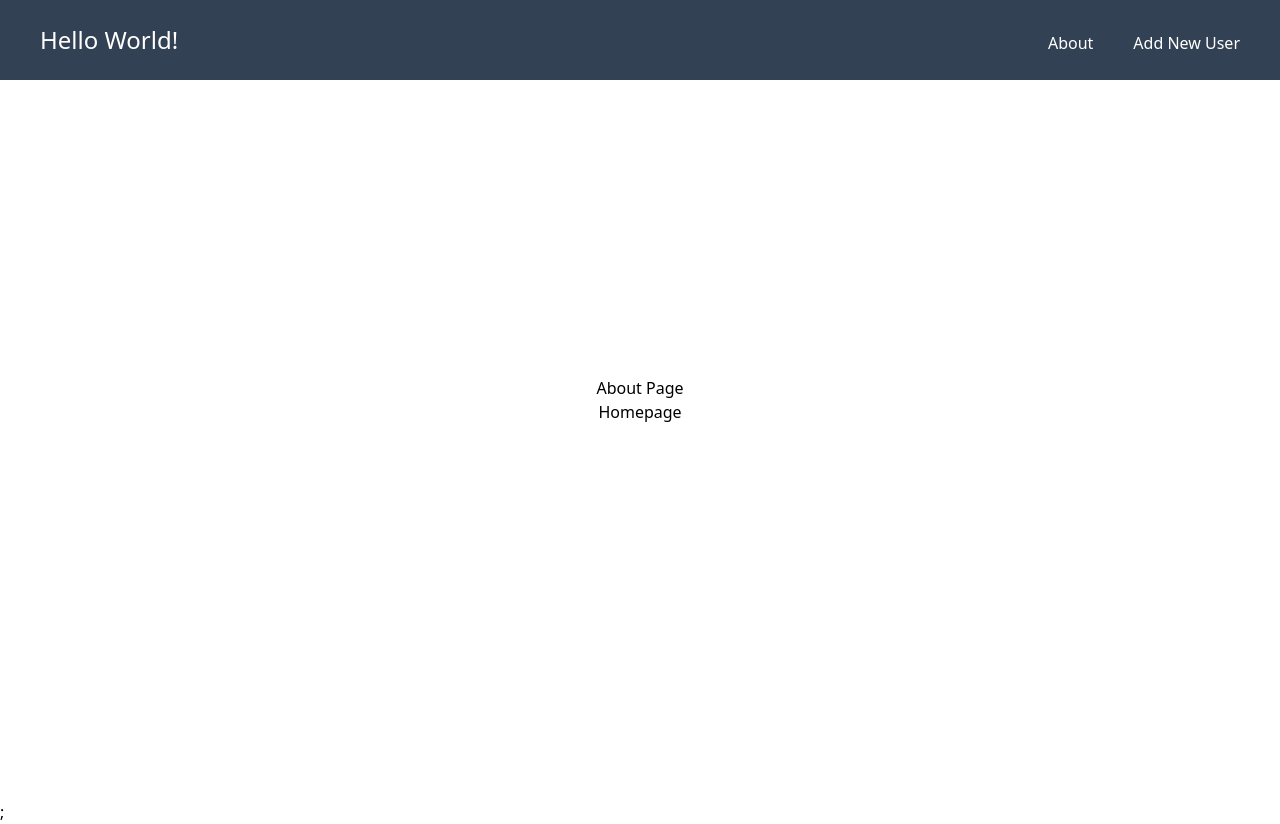
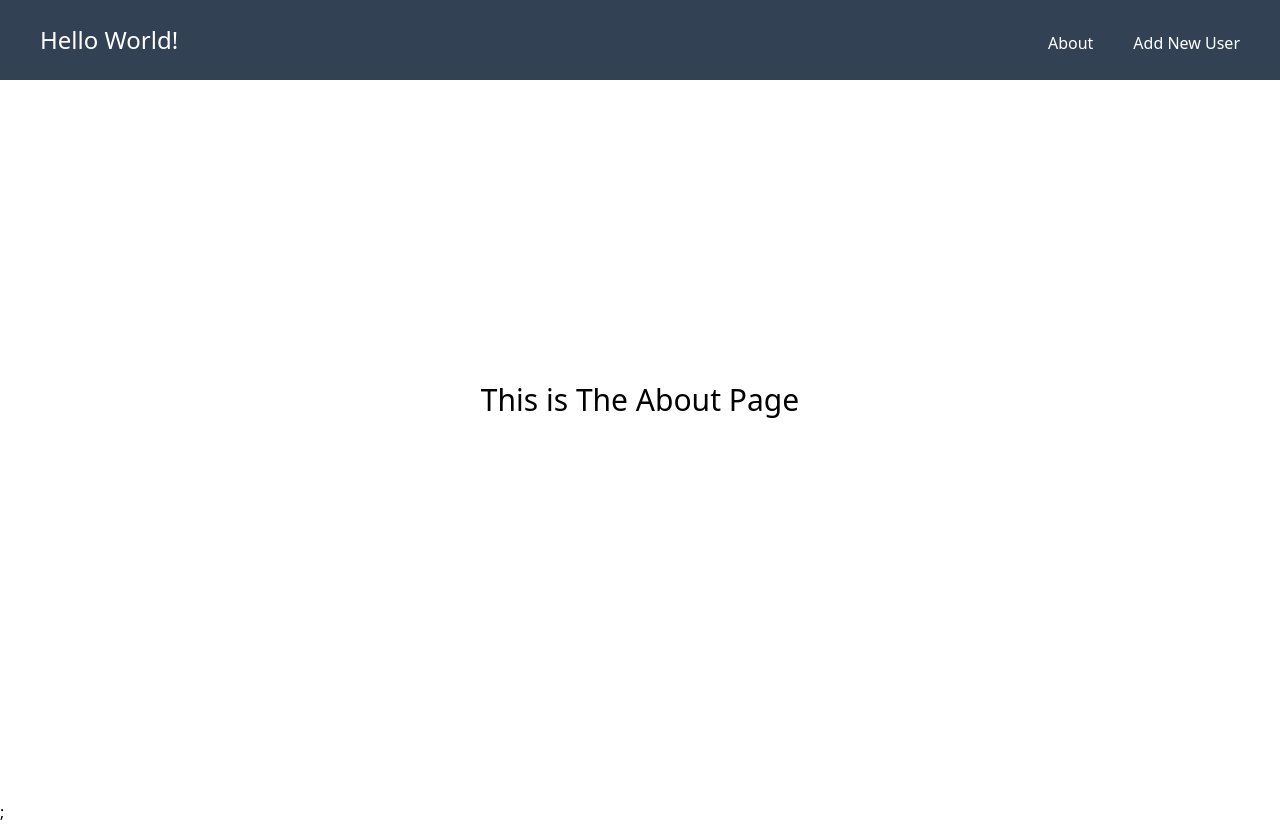
Before and after one commit to jake-waldron/next-starter-repo, a Next.js app: page /about in a window 1280 px wide. Built offline with nearby package versions, Linux system fonts and the light colour scheme.

Commit message:
update pages

```diff
--- a/src/pages/about.tsx
+++ b/src/pages/about.tsx
@@ -1,10 +1,7 @@
-import Link from "next/link";
-
 export default function About() {
   return (
-    <div className="flex h-screen w-full flex-col items-center justify-center">
-      <h1>About Page</h1>
-      <Link href="/">Homepage</Link>
-    </div>
+    <main className="flex h-screen w-full flex-col items-center justify-center">
+      <h1 className="text-3xl">This is The About Page</h1>
+    </main>
   );
 }
--- a/src/pages/index.tsx
+++ b/src/pages/index.tsx
@@ -1,13 +1,10 @@
 import type { User } from "@prisma/client";
-import Link from "next/link";
 
 import prisma from "@/lib/prisma";
 
 export default function Home({ users }: { users: User[] }) {
   return (
     <main className="flex h-screen w-full flex-col items-center justify-center">
-      <h1>Hello World!</h1>
-      <Link href="/about">About</Link>
       <div className="w-1/2">
         {users.map((user) => (
           <div key={user.id} className="flex justify-between">
--- a/src/pages/users/new.tsx
+++ b/src/pages/users/new.tsx
@@ -10,7 +10,7 @@
     e.preventDefault();
     console.log("name", name);
     console.log("email", email);
-    fetch("/api/users/new", {
+    fetch("/api/users", {
       method: "POST",
       headers: {
         "Content-Type": "application/json",
```
